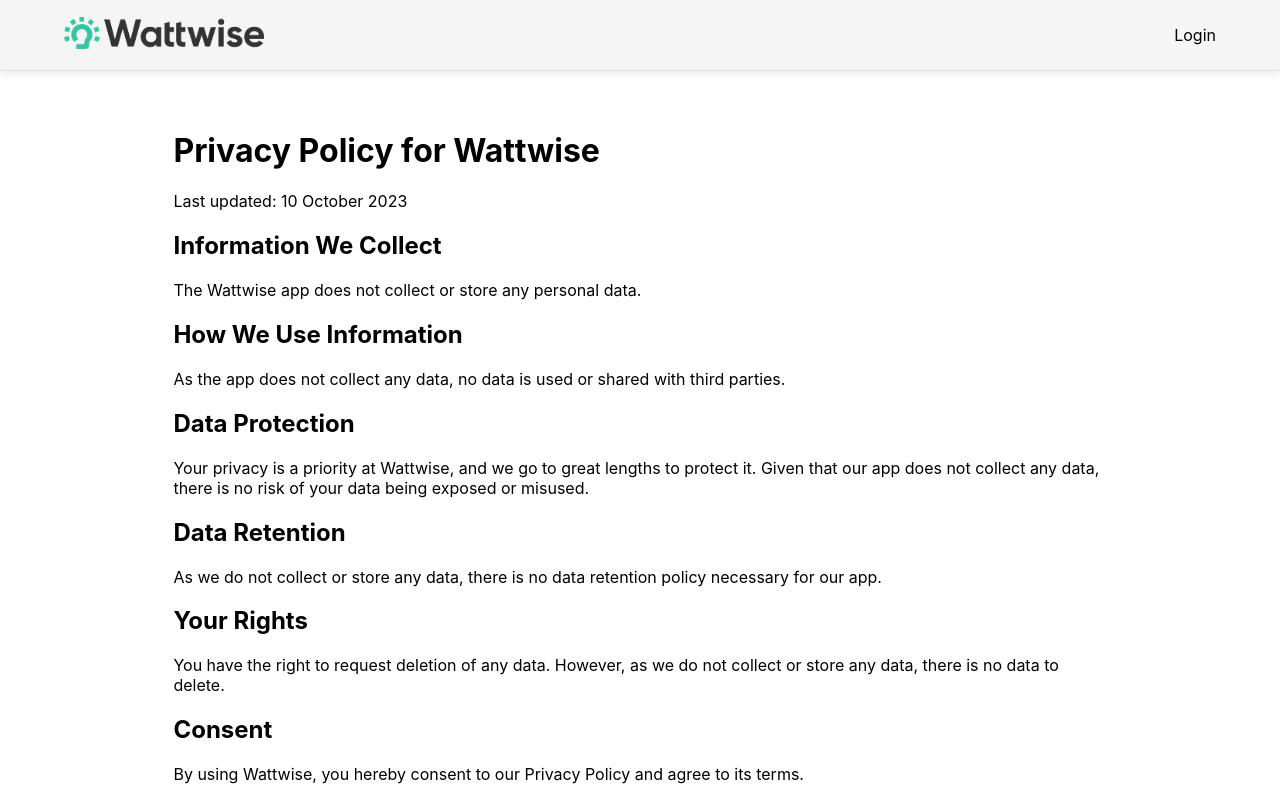
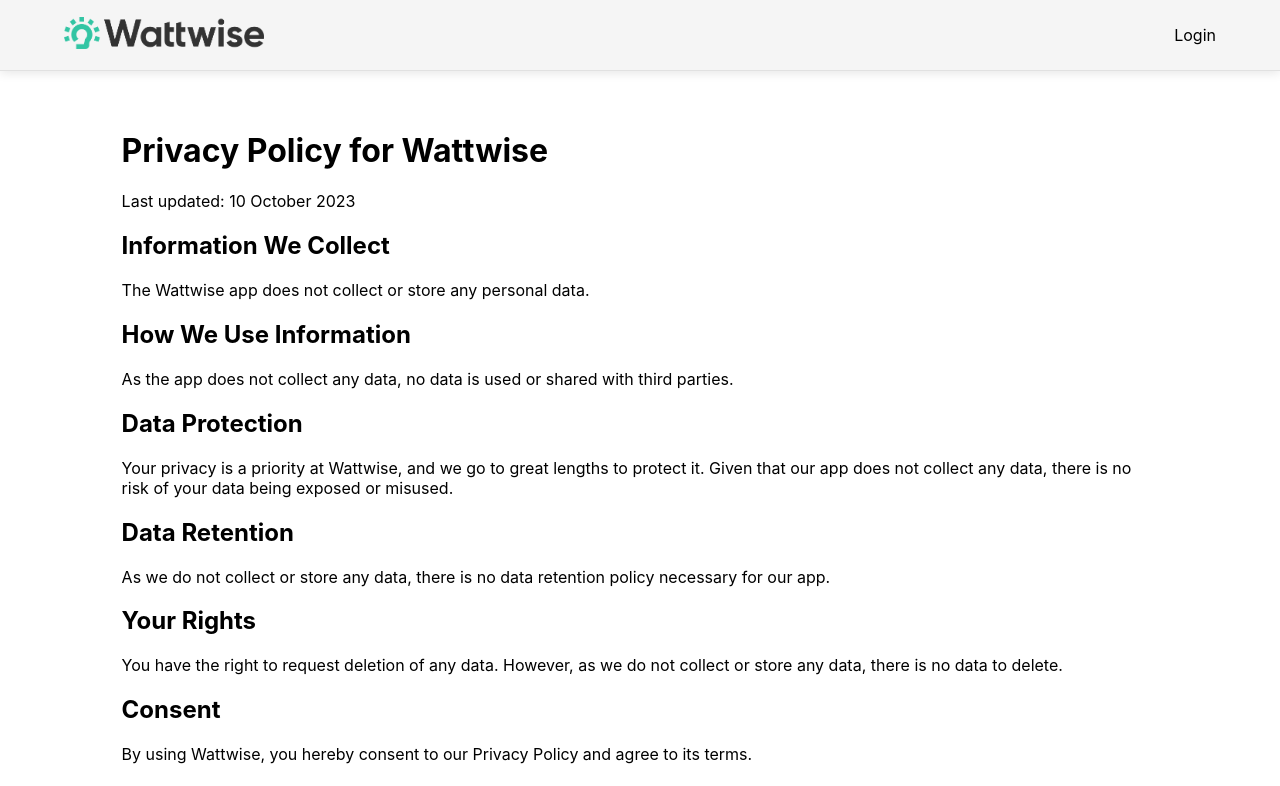
Before and after one commit to jwald3/wattwise-web-app, a React (Create React App) app: page /privacy in a window 1280 px wide. Shown: the top 786 px of the page. Built offline with nearby package versions, Linux system fonts and the light colour scheme; no server answers.

Commit message:
renamed policy container classname

```diff
--- a/src/pages/PrivacyPolicyPage/PrivacyPolicyPage.jsx
+++ b/src/pages/PrivacyPolicyPage/PrivacyPolicyPage.jsx
@@ -8,7 +8,7 @@
     return (
         <Layout>
             <div className="main-page">
-                <div className="privacy-policy-container">
+                <div className="privacy-container">
                     <div>
                         <h1>Privacy Policy for Wattwise</h1>
                         <p>Last updated: {date}</p>
```
